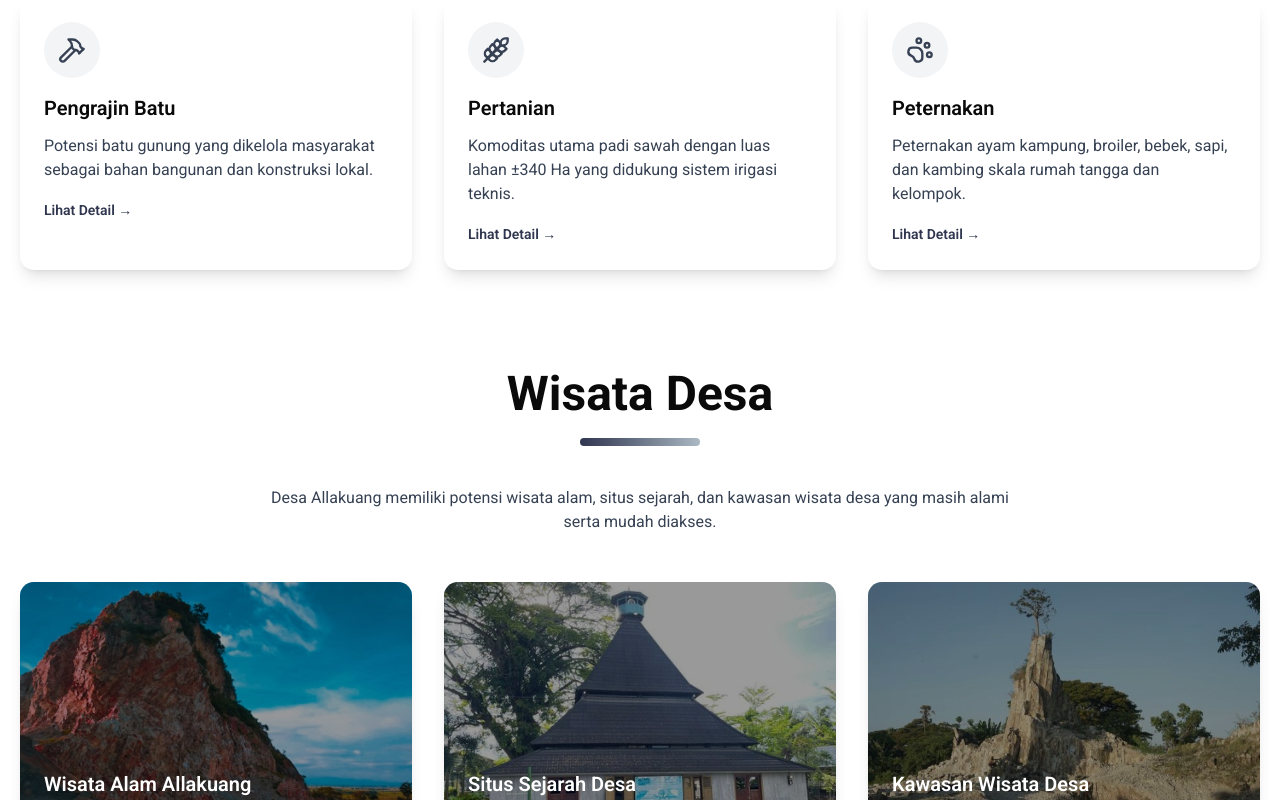
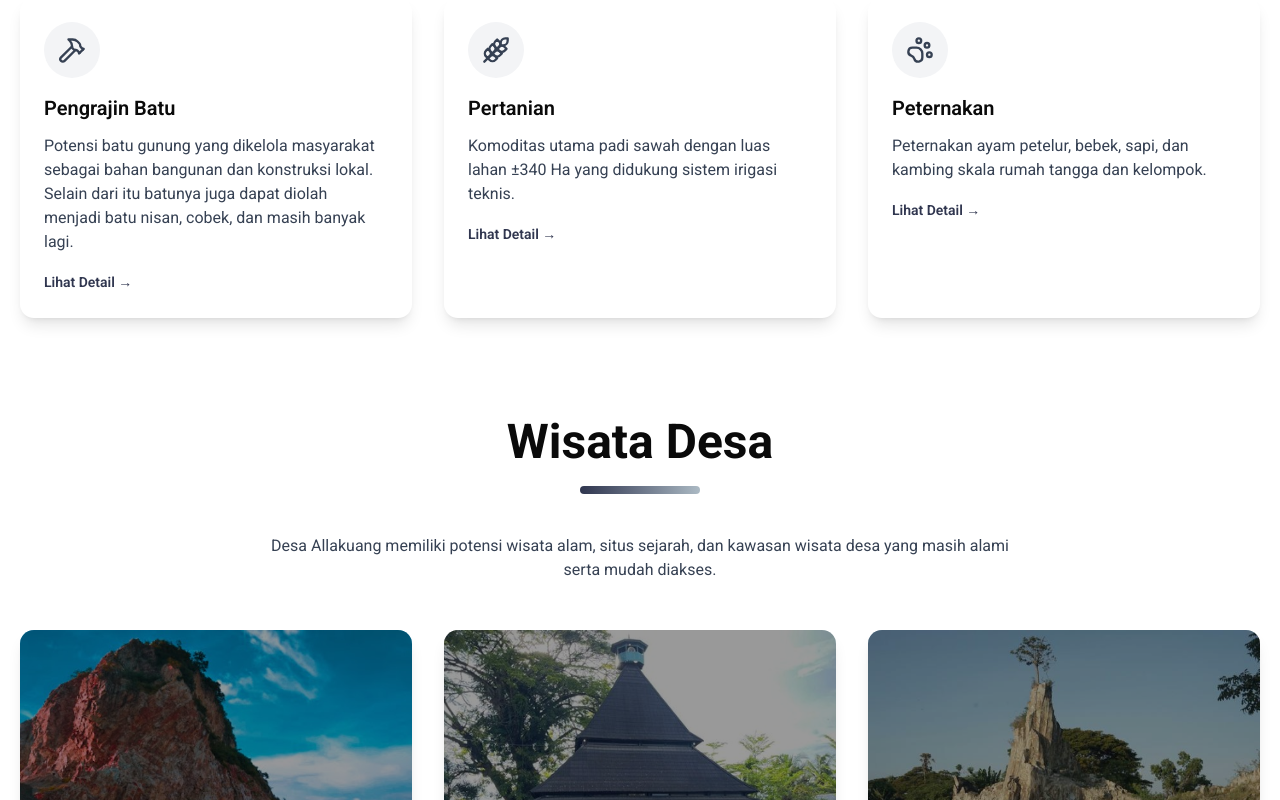
Before and after one commit to AditNovadianto/project-kkn, a React (Vite) app: page / in a window 1280 px wide. Shown: the part 4560-5360 px from the top of the page. Built offline with nearby package versions, Linux system fonts and the light colour scheme.

Commit message:
update in kontak component and potensi component

```diff
--- a/src/components/Kontak.tsx
+++ b/src/components/Kontak.tsx
@@ -188,6 +188,8 @@ const Kontak = () => {
                     Pemerintah Desa Allakuang siap melayani masyarakat
                     dengan terbuka, transparan, dan profesional.
                 </p>
+
+                <p className="text-lg font-semibold text-[#F0F0DB] mt-5">KKN-T UNHAS GEL.115</p>
             </motion.div>
         </div>
     )
--- a/src/components/Potensi.tsx
+++ b/src/components/Potensi.tsx
@@ -66,7 +66,8 @@ const Potensi = () => {
 
                     <p className="text-gray-700 mb-4">
                         Potensi batu gunung yang dikelola masyarakat sebagai bahan
-                        bangunan dan konstruksi lokal.
+                        bangunan dan konstruksi lokal. Selain dari itu batunya juga dapat diolah menjadi
+                        batu nisan, cobek, dan masih banyak lagi.
                     </p>
 
                     <span className="text-sm font-semibold text-[#30364F]">
@@ -113,7 +114,7 @@ const Potensi = () => {
                     </h3>
 
                     <p className="text-gray-700 mb-4">
-                        Peternakan ayam kampung, broiler, bebek, sapi, dan kambing
+                        Peternakan ayam petelur, bebek, sapi, dan kambing
                         skala rumah tangga dan kelompok.
                     </p>
 
```
